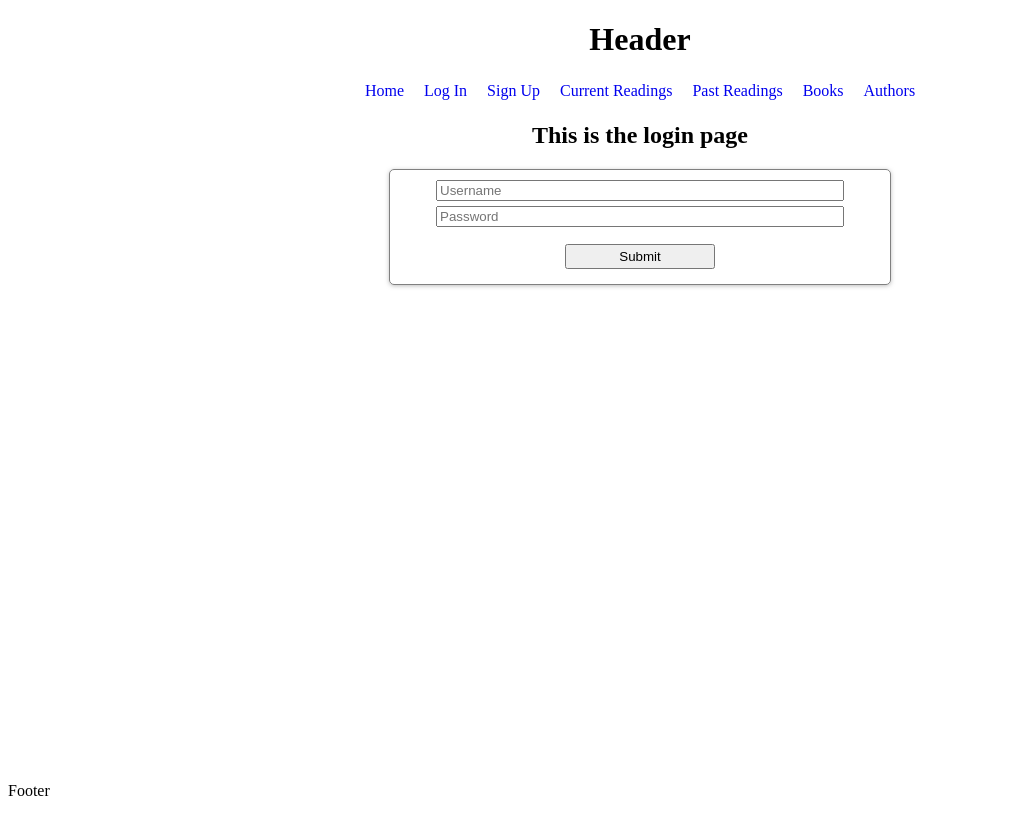
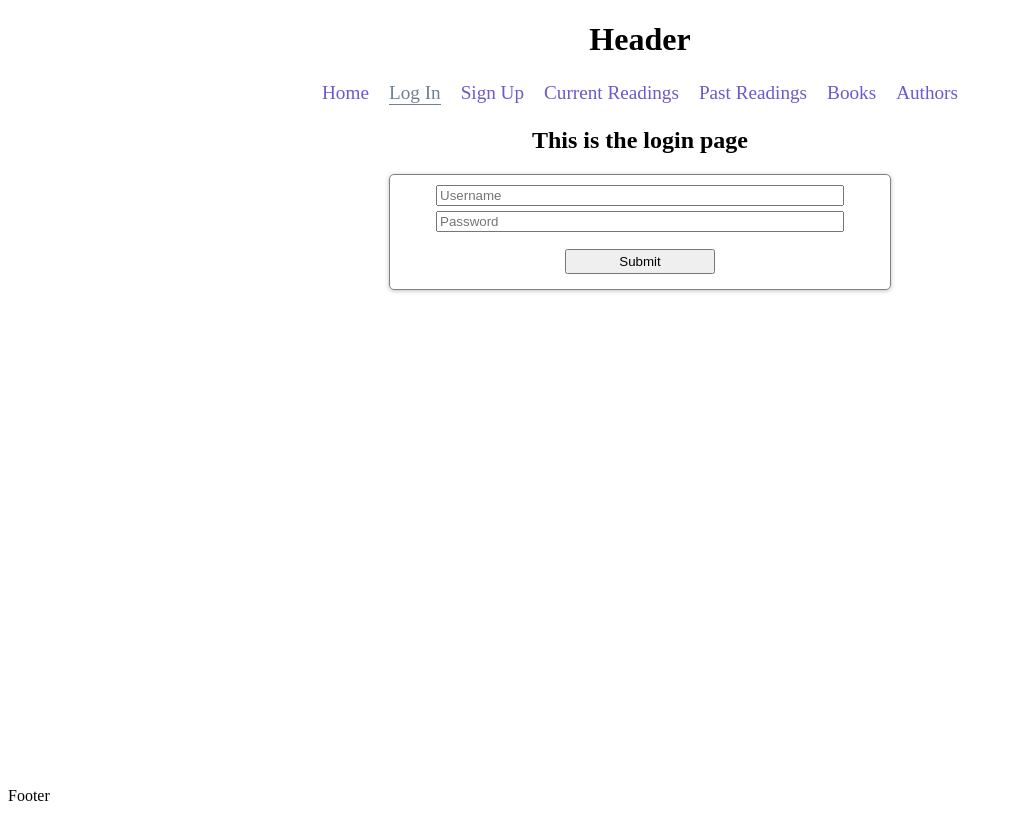
Before and after one commit to taylorhmorris/reading-log-front, a React (Vite) app: page /login in a window 1280 px wide. Shown: the whole page, without its empty margins (0-1013 px from the left). Built offline with nearby package versions, Linux system fonts and the light colour scheme.

Commit message:
feat: add current page link style

```diff
--- a/src/components/Navbar.tsx
+++ b/src/components/Navbar.tsx
@@ -1,15 +1,38 @@
+import { useEffect } from 'react';
 import styles from '../styles/navbar.module.css';
 
 export function Navbar() {
+  useEffect(() => {
+    let page = window.location.pathname.split('/')[1];
+    if (page === '') page = 'home';
+    const el = document.querySelector(`#${page}`);
+    const current = ' ' + styles.current;
+    if (el) el.className += current;
+  }, []);
+
   return (
     <nav className={styles.navbar}>
-      <a href="/">Home</a>
-      <a href="/login">Log In</a>
-      <a href="/signup">Sign Up</a>
-      <a href="/current-readings">Current Readings</a>
-      <a href="/past-readings">Past Readings</a>
-      <a href="/books">Books</a>
-      <a href="/authors">Authors</a>
+      <a href="/" id="home" className={styles.link}>
+        Home
+      </a>
+      <a href="/login" id="login" className={styles.link}>
+        Log In
+      </a>
+      <a href="/signup" id="signup" className={styles.link}>
+        Sign Up
+      </a>
+      <a href="/current-readings" id="current-readings" className={styles.link}>
+        Current Readings
+      </a>
+      <a href="/past-readings" id="past-readings" className={styles.link}>
+        Past Readings
+      </a>
+      <a href="/books" id="books" className={styles.link}>
+        Books
+      </a>
+      <a href="/authors" id="authors" className={styles.link}>
+        Authors
+      </a>
     </nav>
   );
 }
--- a/src/styles/navbar.module.css
+++ b/src/styles/navbar.module.css
@@ -2,9 +2,21 @@
     width: 100%;
     display: flex;
     justify-content: center;
+    align-items: flex-start;
 }
 
-.navbar a {
+.link {
     margin: 2px 10px;
     text-decoration: none;
+    font-size: 1.2em;
+    color: slateblue;
 }
+
+.link:visited:not(.current) {
+    color: slateblue;
+}
+
+.current {
+    color: slategray;
+    border-bottom: 1px solid slategrey;
+}
```
Also changed, not shown: src/styles/global.css (line endings or trailing spaces).
